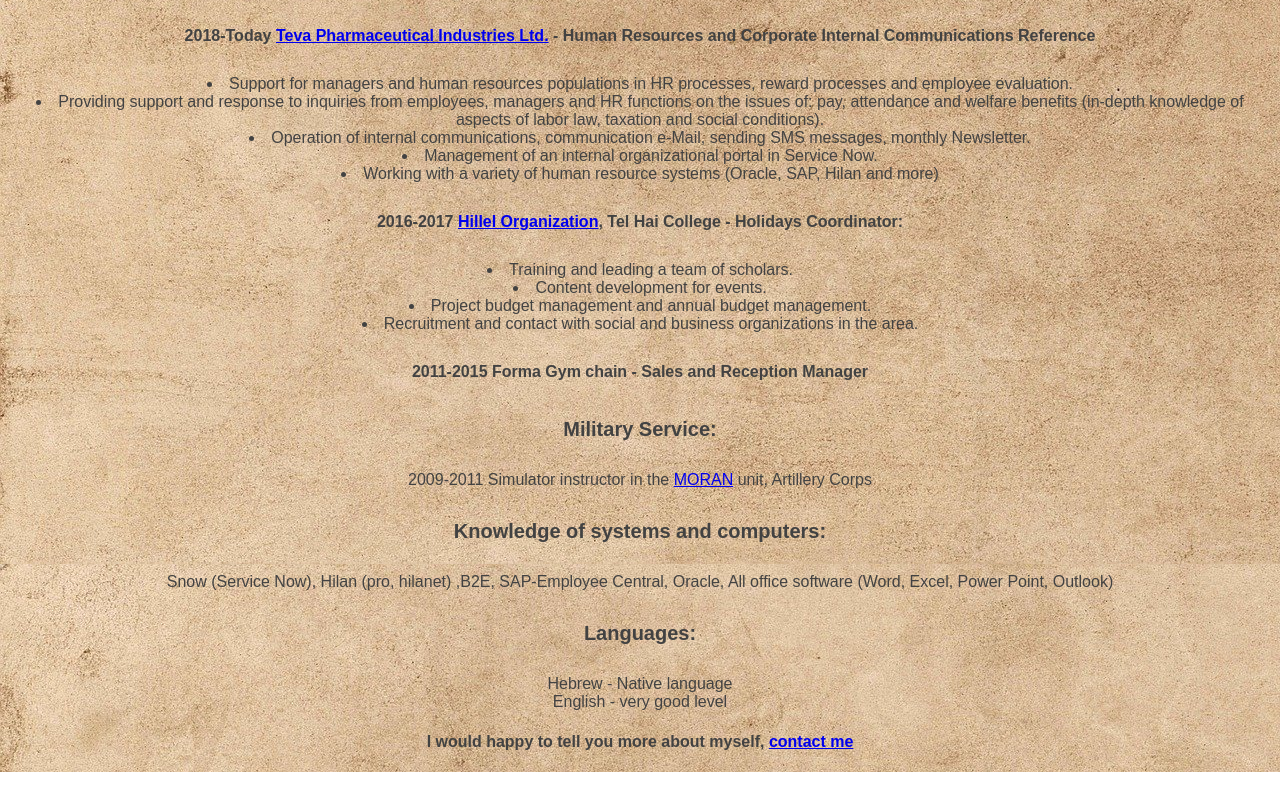
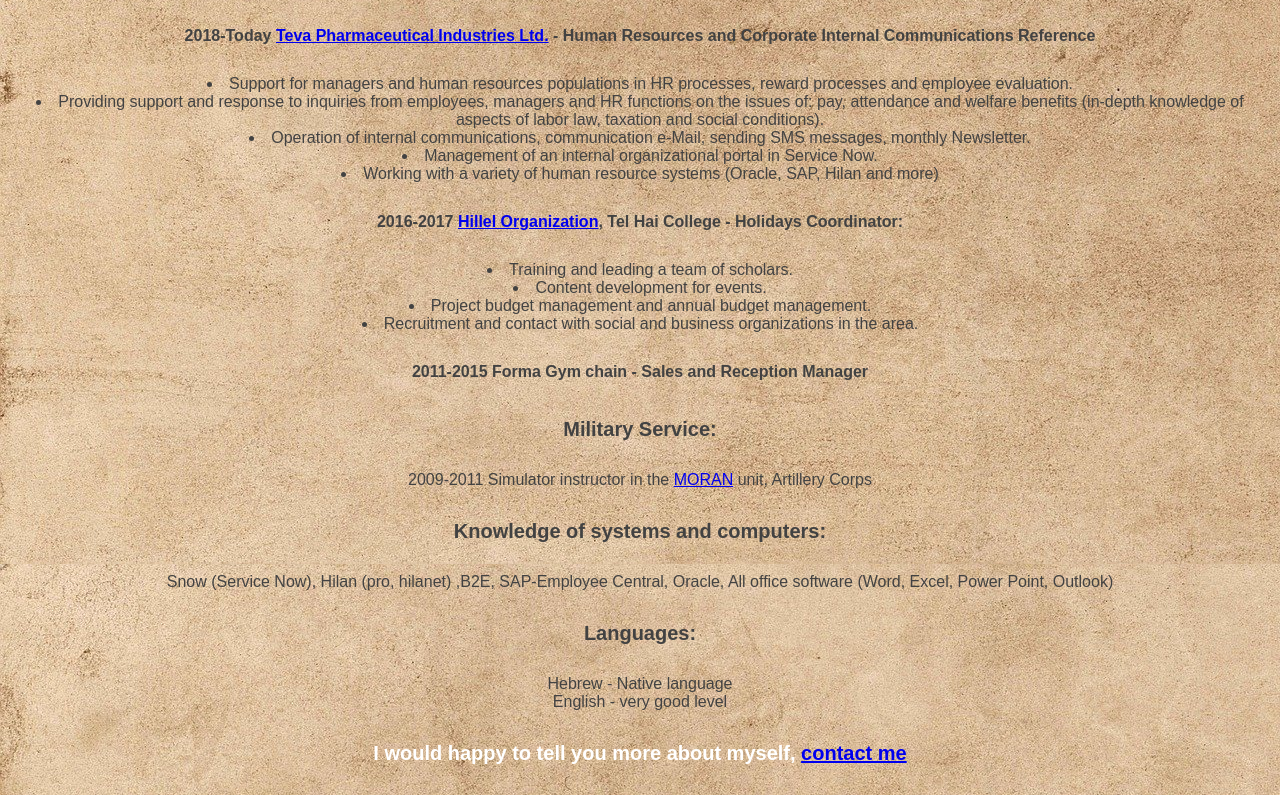
Before and after one commit to gorenoa/html, a plain HTML site: page index.html in a window 1280 px wide. Shown: the part 798-1593 px from the top of the page. Before the commit the page ends 1570 px from the top, so only its background shows below. Drawn offline with Linux system fonts and the light colour scheme.

Commit message:
Update style.css

```diff
--- a/style.css
+++ b/style.css
@@ -1,4 +1,5 @@
 h1 { color: #424242; font-family: 'Raleway',sans-serif; font-size: 42px; font-weight: 800; line-height: 62px; margin: 24px; text-align: center; text-transform: uppercase; }
 h2 { color: #424242; font-family: 'Raleway',sans-serif; font-size: 20px; font-weight: 650; line-height: 36px; margin: 24px; text-align: center; }
 h3 { color: #424242; font-family: 'Raleway',sans-serif; font-size: 16px; font-weight: 550; line-height: 30px; margin: 24px; text-align: center; }
+h4 { color: #ffffff; font-family: 'Raleway',sans-serif; font-size: 20px; font-weight: 650; line-height: 36px; margin: 24px; text-align: center; }
 body { color: #424242; font-family: 'Raleway',sans-serif;}
```
